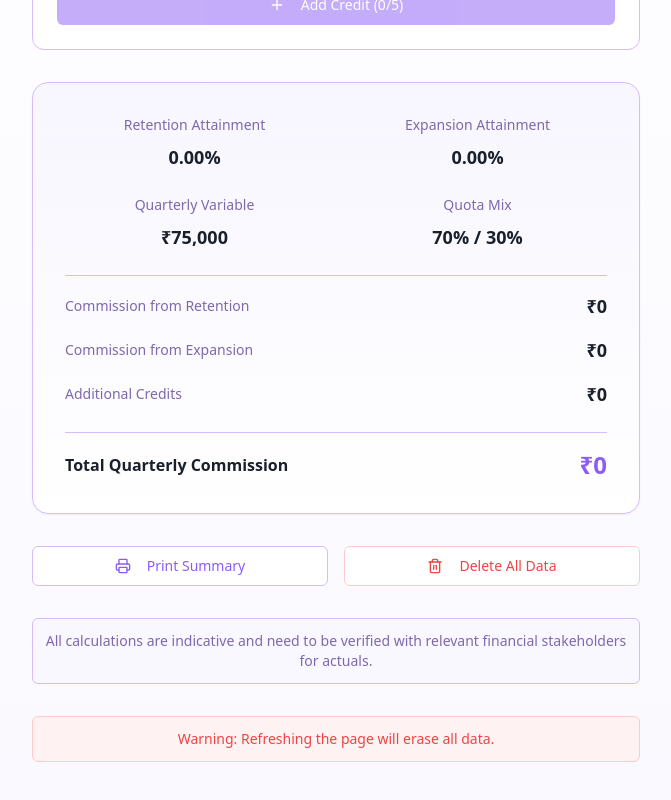
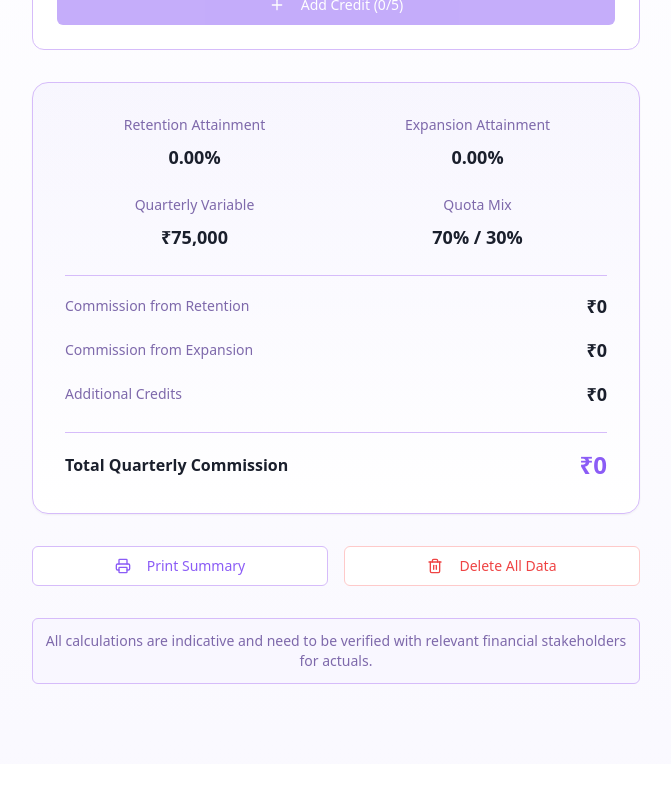
Before and after one commit to Santhosh-Kumar-ai/commcal-test-8-2-25, a React (Vite) app: page /commission-calculator in a window 1280 px wide. Shown: the part 545-1345 px from the top of the page, without its empty margins (304-975 px from the left). After the commit the page ends 1309 px from the top, so only its background shows below. Built offline with nearby package versions, Linux system fonts and the light colour scheme.

Commit message:
Update CommissionCalculator.tsx

```diff
--- a/src/components/CommissionCalculator.tsx
+++ b/src/components/CommissionCalculator.tsx
@@ -576,11 +576,7 @@ const CommissionCalculator = ({ onCalculationComplete }: CommissionCalculatorPro
                 </p>
               </div>
 
-              <div className="mt-4 p-3 border border-red-200 bg-red-50 rounded-md text-center">
-                <p className="text-sm text-red-500">
-                  Warning: Refreshing the page will erase all data.
-                </p>
-              </div>
+
             </motion.div>
           </div>
         </TooltipProvider>
```
